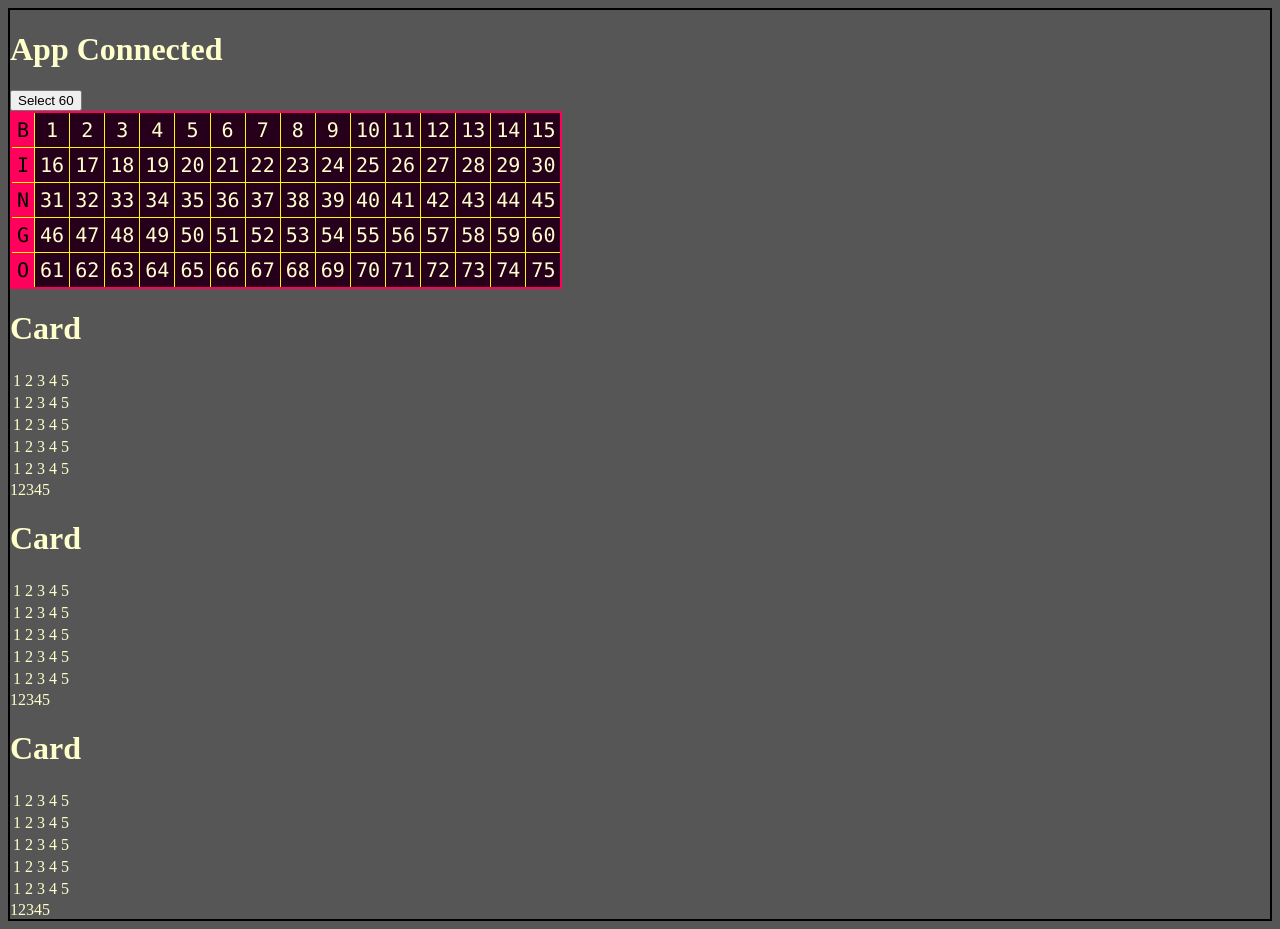
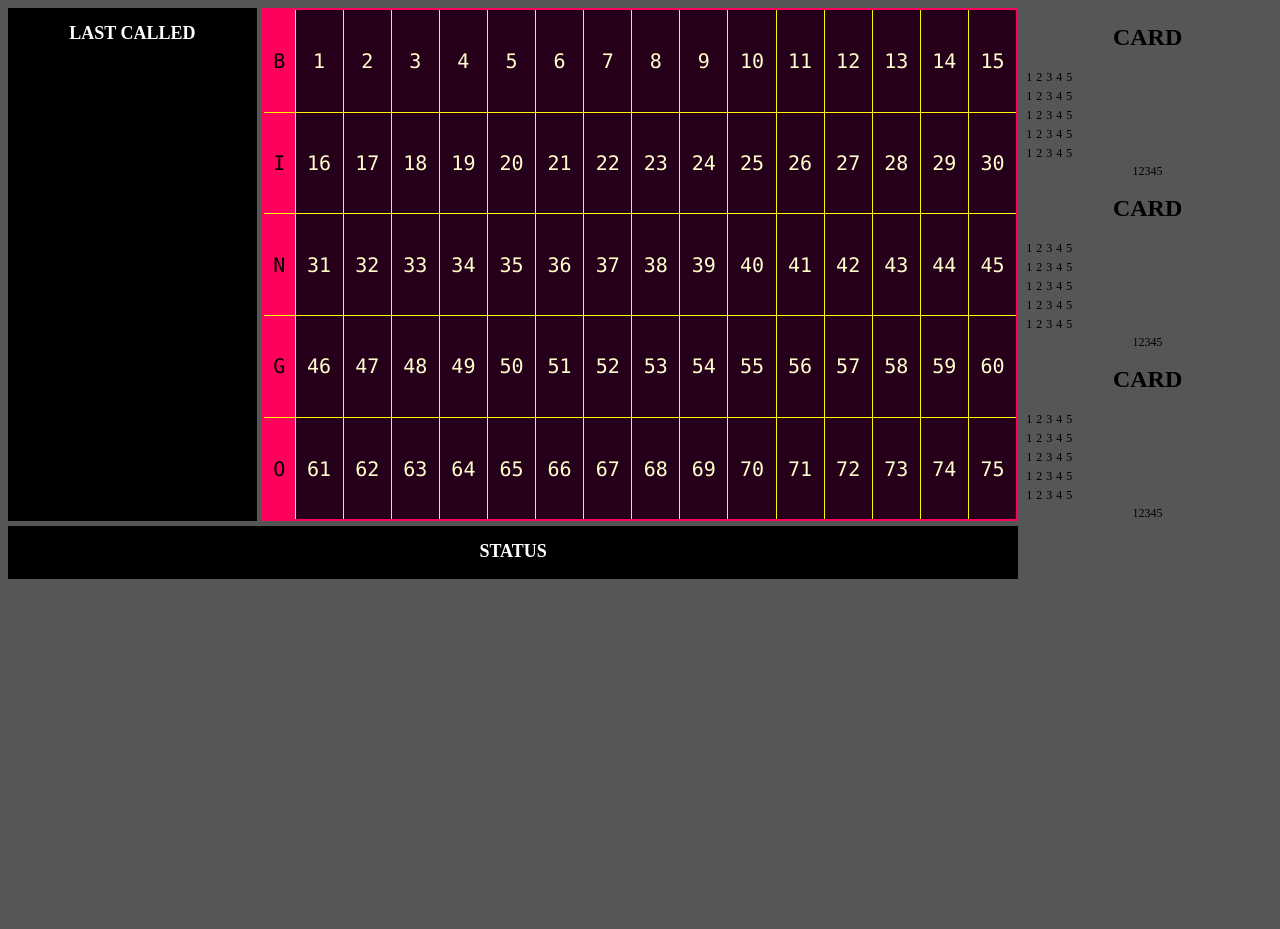
Before and after one commit to dschneck/official-interjection, a React (Create React App) app: page / in a window 1280 px wide. After the commit the page ends 816 px from the top, so only its background shows below. Built offline with nearby package versions, Linux system fonts and the light colour scheme.

Commit message:
got grid kind of working

```diff
--- a/src/App.css
+++ /dev/null
@@ -1,6 +0,0 @@
-body {
-	background-color: #565656;
-	color: #ffffcc;
-	border: solid black 2px
-
-}
--- a/src/App.js
+++ b/src/App.js
@@ -1,29 +1,32 @@
 import React from 'react';
 import {useSelector, useDispatch} from 'react-redux';
 import {select} from  './actions/board/boardSlice.js';
-import './App.css';
-import './Board.css';
+import './styles/App.css';
+import './styles/Board.css';
 import Board from './Board.js';
 import CardContainer from './CardContainer.js';
+import LastCalled from './LastCalled.js';
+import Status from './Status.js';
 
 function App(props) {
 	const dispatch = useDispatch();
 	const board = useSelector(state => state.board);
 
-	let min = Math.ceil(1);
-	let max = Math.floor(75);
+//	let min = Math.ceil(1);
+//	let max = Math.floor(75);
 
-	let i = Math.floor(Math.random() * (max - min) + min);
+//	let i = Math.floor(Math.random() * (max - min) + min);
 	const num = props.numCards;
 	return (
 		<div id="app">
-				<h1>App Connected</h1>
-				<button onClick={() => dispatch(select(i))}>Select {i}</button>
 				<Board />
+				<Status />
 				<CardContainer numCards={num} />
+				<LastCalled />
 		</div>
 
 	)
 }
 
 export default App;
+/*<button onClick={() => dispatch(select(i))}>Select {i}</button>*/
--- a/src/Card.js
+++ b/src/Card.js
@@ -1,4 +1,5 @@
 import React from 'react';
+import './styles/CardContainer.css';
 
 class Card extends React.Component {
 	constructor(props) {
--- a/src/CardContainer.js
+++ b/src/CardContainer.js
@@ -1,5 +1,6 @@
 import React from 'react';
 import Card from './Card.js';
+import './styles/CardContainer.css';
 
 class CardContainer extends React.Component {
 	constructor(props) {
--- /dev/null
+++ b/src/LastCalled.js
@@ -0,0 +1,11 @@
+import './styles/LastCalled.css';
+
+function LastCalled() {
+	return (
+		<div id="last-called">
+			<h2>Last Called</h2>
+		</div>
+	)
+}
+
+export default LastCalled;
--- /dev/null
+++ b/src/Status.js
@@ -0,0 +1,11 @@
+import './styles/Status.css';
+
+function Status(props) {
+	return (
+		<div id="status">
+				<h2>Status</h2>
+		</div>
+	);
+}
+
+export default Status;
--- a/src/index.css
+++ /dev/null
@@ -1,13 +0,0 @@
-body {
-  margin: 0;
-  font-family: -apple-system, BlinkMacSystemFont, 'Segoe UI', 'Roboto', 'Oxygen',
-    'Ubuntu', 'Cantarell', 'Fira Sans', 'Droid Sans', 'Helvetica Neue',
-    sans-serif;
-  -webkit-font-smoothing: antialiased;
-  -moz-osx-font-smoothing: grayscale;
-}
-
-code {
-  font-family: source-code-pro, Menlo, Monaco, Consolas, 'Courier New',
-    monospace;
-}
--- /dev/null
+++ b/src/styles/App.css
@@ -0,0 +1,24 @@
+body {
+	background-color: #565656;
+	color: black;
+
+}
+
+#app {
+	height: 100vh;
+	text-transform: uppercase;
+	text-align: center;
+	font-size: 12px;
+	display: grid;
+
+	grid-template-columns: repeat(5, 1fr);
+	grid-template-rows: repeat(6, 1fr);
+	grid-column-gap: 5px;
+	grid-row-gap: 5px;
+	grid-template-areas:
+			"last-called board board board"
+			"status status status status"
+			"card-containers card-containers card-containers card-containers"
+			"card-containers card-containers card-containers card-containers"
+
+}
--- a/src/Board.css
+++ b/src/styles/Board.css
@@ -7,8 +7,8 @@
 	background-color: #ff005c;
 	/*color: #fff600;*/
 	color: black;
-	font-size: x-large;
-	border: 10px solid #fff600;
+	font-size: xx-large;
+	/*border: 10px solid #fff600;*/
 	padding-right: 10px;
 }
 
@@ -16,9 +16,11 @@
 	border: 2px solid #ff005c;
 	border-collapse: collapse;
 	background-color: #26001B;
+	color: #ffffcc;
 	font-family: "Lucida Console", "Courier New", monospace;
 	height:100%;
 	text-align: center;
+	grid-area: board;
 }
 
 #board th, #board td {
--- /dev/null
+++ b/src/styles/CardContainer.css
@@ -0,0 +1,9 @@
+#card-container {
+	grid-area: card-container;
+	border: 1px solid black;
+
+}
+
+.card {
+
+}
--- /dev/null
+++ b/src/styles/LastCalled.css
@@ -0,0 +1,6 @@
+#last-called {
+	background-color: black;
+	color: white;
+	grid-area: last-called;
+
+}
--- /dev/null
+++ b/src/styles/Status.css
@@ -0,0 +1,6 @@
+#status {
+	background-color: black;
+	color: white;
+	grid-area: status;
+
+}
```
